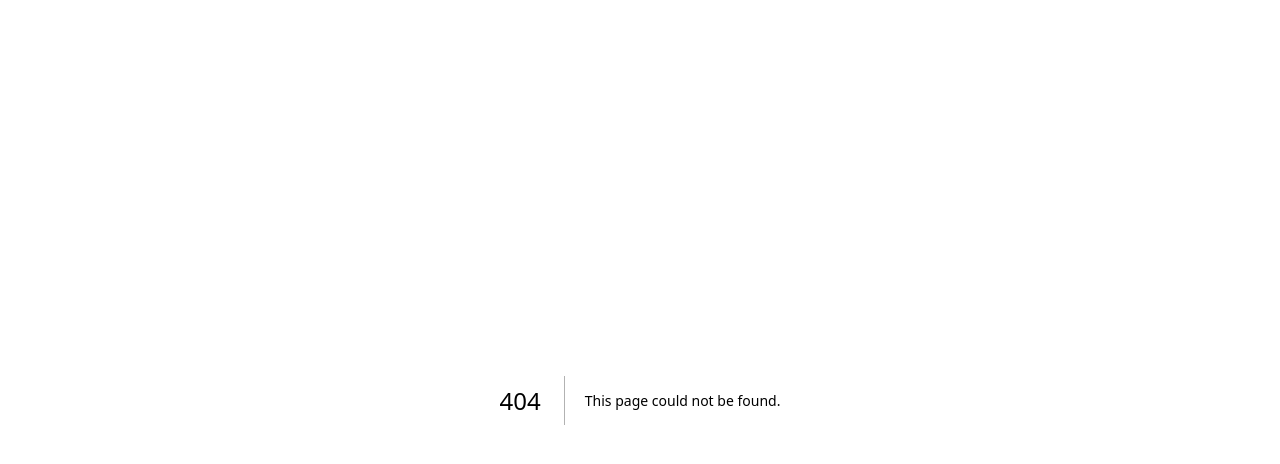
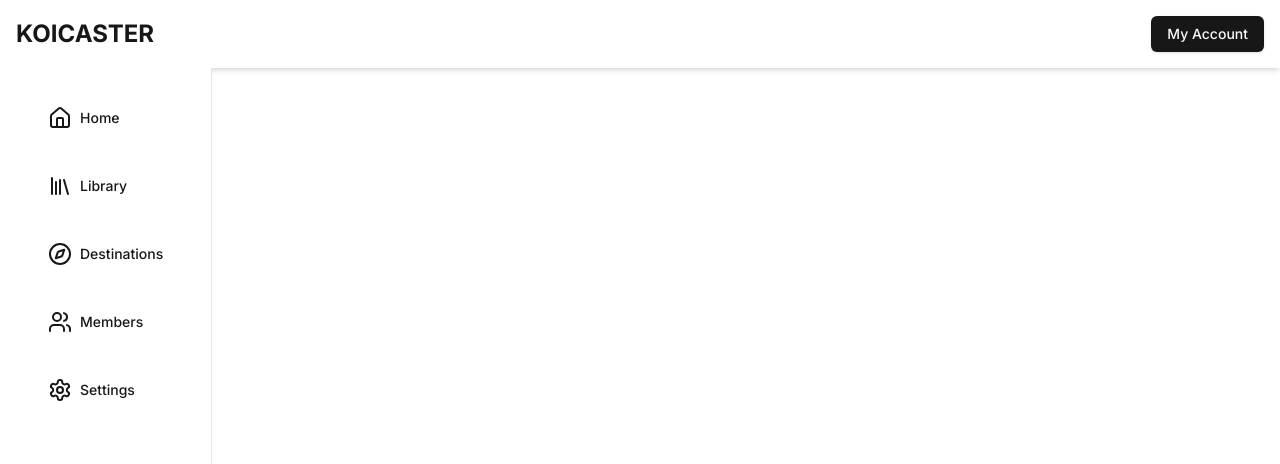
Before and after one commit to samirpokharel/koicaster-frontend, a Next.js app: page /stream in a window 1280 px wide. Before the commit this address had no page. Shown: the top 464 px of the page. Built offline with nearby package versions, Linux system fonts and the light colour scheme.

Commit message:
basiic dashboard ui

```diff
--- a/src/app/login/page.tsx
+++ b/src/app/login/page.tsx
@@ -1,3 +1,4 @@
+"use client"
 import * as React from "react"
 
 import { Button } from "@/components/ui/button"
@@ -10,9 +11,13 @@ import {
     CardTitle,
 } from "@/components/ui/card";
 import { FcGoogle } from 'react-icons/fc';
+import { useAuth } from "@/hooks/useAuth";
 
 
 export default function Login() {
+    const { user, login } = useAuth()
+
+
     return (
         <div className="flex flex-col min-h-screen justify-center items-center">
             <h1 className="my-5 text-2xl tracking-wider font-bold">KOICASTER</h1>
@@ -28,6 +33,7 @@ export default function Login() {
                     <Button
                         variant="outline"
                         size="lg"
+                        onClick={login}
                         className="flex items-center flex-grow gap-2"
                     >
                         <FcGoogle size={24} />
--- /dev/null
+++ b/src/app/stream/page.tsx
@@ -0,0 +1,74 @@
+"use client";
+import React, { useState } from "react";
+import { Inter } from "next/font/google";
+
+import { Settings, Home, Library, Compass, Users, LogOut } from "lucide-react";
+import { Button } from "@/components/ui/button";
+import {
+  Popover,
+  PopoverContent,
+  PopoverTrigger,
+} from "@/components/ui/popover";
+import { Separator } from "@/components/ui/separator";
+
+const inter = Inter({ subsets: ["latin"] });
+
+const StreamingConsoleUI = () => {
+  return (
+    <div className={`${inter.className} flex flex-col h-screen`}>
+      {/* Header */}
+      <header className="bg-white shadow-md p-4 flex items-center justify-between">
+        <div className="flex items-center space-x-4">
+          <div className="text-2xl font-bold">KOICASTER</div>
+        </div>
+        <div className="flex items-center space-x-4">
+          <Popover>
+            <PopoverTrigger asChild>
+              <Button>My Account</Button>
+            </PopoverTrigger>
+            <PopoverContent side="bottom" align="end">
+              <div className="flex flex-col items-start p-4 space-y-2">
+                <div>My Account</div>
+                <Separator />
+                <Button variant="ghost">
+                  <LogOut className="w-5 h-5" /> Logout
+                </Button>
+              </div>
+            </PopoverContent>
+          </Popover>
+        </div>
+      </header>
+
+      {/* Sidebar */}
+
+      <div className="flex-1 flex">
+        <div className="bg-white border-r p-8 flex flex-col items-start space-y-8">
+          <Button variant="ghost">
+            <Home className="w-6 h-6 mr-2 flex-1" />
+            Home
+          </Button>
+          <Button variant="ghost">
+            <Library className="w-6 h-6 mr-2" />
+            Library
+          </Button>
+          <Button variant="ghost">
+            <Compass className="w-6 h-6 mr-2" />
+            Destinations
+          </Button>
+          <Button variant="ghost">
+            <Users className="w-6 h-6 mr-2" />
+            Members
+          </Button>
+          <div className="mt-auto">
+            <Button variant="ghost">
+              <Settings className="w-6 h-6 mr-2" />
+              Settings
+            </Button>
+          </div>
+        </div>
+      </div>
+    </div>
+  );
+};
+
+export default StreamingConsoleUI;
```
